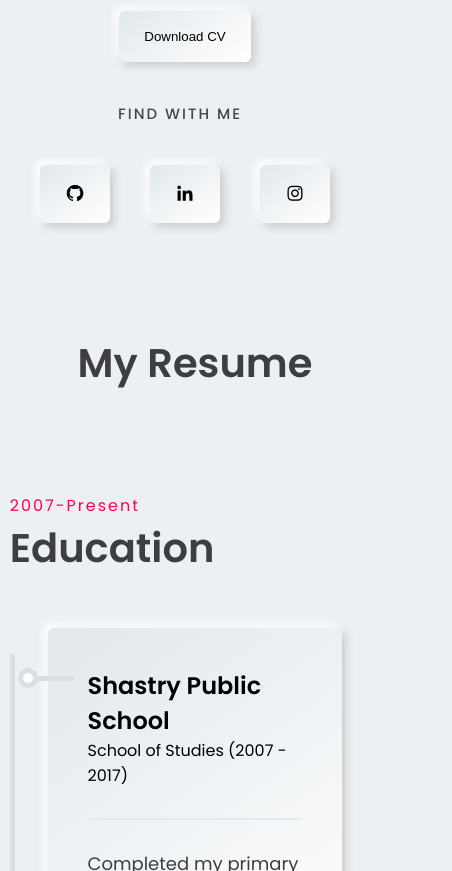
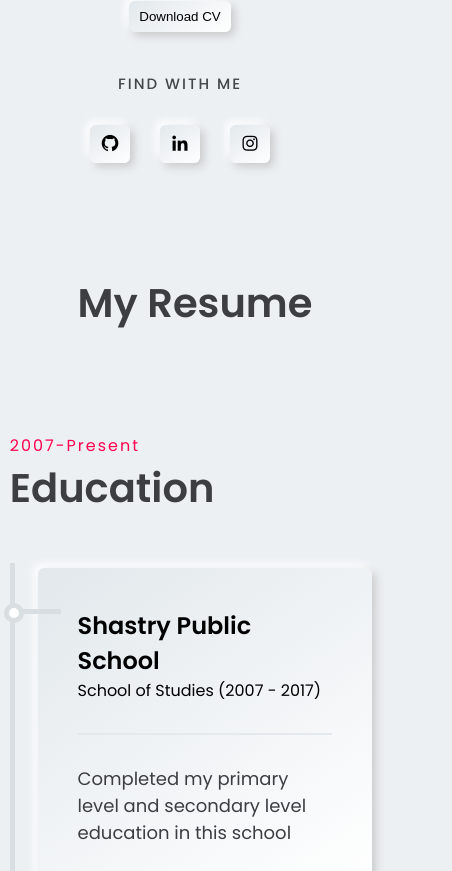
Before and after one commit to manoj-kumar-m/MyPortfolio, a React (Create React App) app: page / in a window 390 px wide. Shown: the part 993-1864 px from the top of the page, 452 px wide, since content can reach past the window. Built offline with nearby package versions, Linux system fonts and the light colour scheme.

Commit message:
made responsitive better

```diff
--- a/src/App.css
+++ b/src/App.css
@@ -24,7 +24,7 @@ body {
 .f_flex {
   display: flex;
   flex-wrap: wrap;
- /* align-items: center; */
+
 }
 a {
   text-decoration: none;
@@ -57,7 +57,7 @@ button {
 .btn_shadow {
   background: linear-gradient(145deg, #e2e8ec, #ffffff);
   box-shadow: 4px 4px 8px #cbcbcb, -4px -4px 8px #ffffff;
-  margin: 10px;
+  margin-bottom: 10px;
 }
 .btn_shadow:hover {
   background: #ff014f;
@@ -99,6 +99,7 @@ h1 {
   display: grid;
   grid-template-columns: repeat(3, 1fr);
   grid-gap: 35px;
+  width: 100%;
 }
 p {
   color: #3c3e41;
@@ -118,14 +119,18 @@ input {
   border: 3px solid #e2e8ec;
   margin-bottom: 20px;
 }
-
+@media (max-width: 768px) {
+  .grid {
+    grid-template-columns: repeat(2, 1fr);
+  }
+}
 /*----------Footer---------*/
 @media (max-width: 768px) {
   body{
     width: 100vw;
   }
   .grid {
-    grid-template-columns: repeat(2, 1fr);
+    grid-template-columns: repeat(1, 1fr);
   }
   .left,
   .right {
--- a/src/components/contact/Contact.css
+++ b/src/components/contact/Contact.css
@@ -14,6 +14,7 @@
   .Contact .details h1 {
     margin: 20px 0 20px 0;
     font-size: 35px;
+
   }
   .Contact .details p {
     font-size: 17px;
@@ -29,7 +30,10 @@
   .Contact button {
     margin-right: 20px;
   }
-
+  .details span{
+    display: flex;
+    justify-content: center;
+  }
   .Contact .right {
     padding: 35px;
   }
@@ -52,9 +56,20 @@
   .Contact .right button i {
     margin-left: 10px;
   }
+  .button{
+    display: flex;
+    justify-content: center;
+    align-items: center;
+    flex-wrap: wrap;
+  }
 
+  @media (max-width: 1400px) {
+    .btn_shadow{
+      padding: 10px 12px;
+    }
 
-  @media (max-width: 1100px) {
+  }
+  @media (max-width: 1150px) {
     .Contact .details p {
       font-size: 14px;
     }
@@ -64,9 +79,18 @@
     .details{
       padding-right: 5px;
     }
+    .btn_shadow{
+      padding: 10px 12px;
+
+    }
   }
 
-  @media (max-width: 768px) {
+  @media (max-width: 950px) {
+    .Contact .box {
+      width: 60%;
+      margin: auto;
+
+    }
     .Contact .d_flex {
       flex-direction: column;
     }
@@ -75,5 +99,25 @@
       width: 100%;
       margin-top: 50px;
     }
+    .btn_shadow{
+      padding: 12px 16px;
 
+    }
   }
+
+  @media (max-width: 700px) {
+    .Contact .box {
+      width: 100%;
+      margin: auto;
+
+    }
+  }
+  @media (max-width: 390px) {
+    .btn_shadow{
+      padding: 8px 10px;
+      margin-right: -20px;
+    }
+    .Contact .box {
+      padding: 10px;
+    }
+  }
--- a/src/components/contact/Contact.jsx
+++ b/src/components/contact/Contact.jsx
@@ -59,24 +59,32 @@ const Contact = () => {
 
                   <h1>Manoj Kumar. M</h1>
 
-                  <p>I am available for freelance work. Connect with me via and call in to my account.</p> <br />
-                  <p>Phone: +91 8431189610</p>
-                  <p>Email  :  manojkumarm0136@gmail.com</p>
-                  <p>Location: Bengaluru, India</p><br /><br />
+                  <p>I am available for freelance work. Connect with me </p> <br />
+                  <p><b>Phone</b> : +91 8431189610</p>
+                  <p><b>Email </b> :  manojkumarm0136@gmail.com</p>
+                  <p><b>Location</b> : Bengaluru, India</p><br /><br />
                   <span>FIND WITH ME</span>
                   <div className='button f_flex'>
+                    <a href="https://github.com/manoj-kumar-m"  target='blank'>
                         <button className='btn_shadow'>
-                        <i class='bx bxl-github' ></i>
+                            <i class='bx bxl-github'></i>
                         </button>
+                      </a>
+                    <a href="https://www.linkedin.com/in/manoj-kumar-m631/" target='blank'>
                       <button className='btn_shadow'>
-                      <i className='bx bxl-linkedin'></i>
+                        <i class='bx bxl-linkedin'></i>
                         </button>
+                    </a>
+                    <a href="https://instagram.com/manoj__kumar__m"  target='blank'>
                         <button className='btn_shadow'>
-                      <i className='bx bxl-instagram'></i>
+                          <i class='bx bxl-instagram'></i>
                         </button>
+                    </a>
+                    <a href="https://twitter.com/MeManoj_Kumar" target="blank">
                       <button className='btn_shadow'>
                         <i className='bx bxl-twitter'></i>
                       </button>
+                    </a>
                   </div>
                 </div>
               </div>
--- a/src/components/education/Education.css
+++ b/src/components/education/Education.css
@@ -55,7 +55,7 @@
     content: "";
     position: absolute;
     top: 16%;
-    left: 0;
+    left: 0px;
     height: 118vh;
     width: 5px;
     background: #d9dee2;
--- a/src/components/education/EducationData.jsx
+++ b/src/components/education/EducationData.jsx
@@ -26,8 +26,24 @@ const EducationData = [
     {
       id: 4,
       category: "experience",
-      year: "Internship (2004 - 2008) ",
-      title: "Samsung Intern",
+      year: "Internship (2022 - present) ",
+      title: "Samsung Internship ",
+      desc: "currently interning at Samsung R & D Institute, India under PRISM program",
+
+    },
+    {
+      id: 5,
+      category: "experience",
+      year: "Internship ((2022 - present) ",
+      title: "Samsung Intern PRISM  Program",
+      desc: "currently interning at Samsung R & D Institute, India under PRISM program",
+
+    },
+    {
+      id: 6,
+      category: "experience",
+      year: "Internship (2022 - present) ",
+      title: "Samsung Intern  PRISM  Program",
       desc: "currently interning at Samsung R & D Institute, India under PRISM program",
 
     },
--- a/src/components/header/Header.css
+++ b/src/components/header/Header.css
@@ -47,8 +47,9 @@ header {
     background: linear-gradient(145deg, #e2e8ec, #ffffff);
     box-shadow: 4px 4px 8px #cbcbcb, -4px -4px 8px #ffffff;
     border-radius:50% ;
-    padding: 0 12px ;
+    padding: 0 13px ;
     width: 70px;
+    height: 70px;
     color: #ff014f;
     margin-top: -6px;
   }
--- a/src/components/home/Home.css
+++ b/src/components/home/Home.css
@@ -81,6 +81,9 @@
   text-align: center;
 
 }
+.col_1 h4{
+  margin-left: -30px;
+}
 
 @media (max-width: 1500px) {
   .hero h1{
@@ -93,6 +96,7 @@
     font-size: 16px;
   }
 }
+
 @media (max-width: 1240px) {
   .hero h1{
     font-size: 35px;
@@ -169,6 +173,7 @@
   .hero .right_img h1  {
     font-size: 40px;
   }
+
 }
 
 @media (max-width: 420px) {
@@ -176,8 +181,6 @@
     text-align: center;
     min-width: 300px;
   }
-  .col_1 h4{
-    margin-right: 20px;
-  }
+
 
 }
--- a/src/components/projects/Card.jsx
+++ b/src/components/projects/Card.jsx
@@ -14,7 +14,7 @@ const Card = (props) => {
   }
   return (
     <>
-      <div className='box btn_shadow '>
+      <div className='box btn_shadow'>
         <div className='img'>
           <img src={props.image} alt='' onClick={toggleModal} />
         </div>
@@ -36,7 +36,7 @@ const Card = (props) => {
       {modal && (
         <div className='modal'>
           <div onClick={toggleModal} className='overlay'></div>
-          <div className='modal-content d_flex'>
+          <div className='modal-content d_flex '>
             <div className='modal-img left'>
               <img src={props.image} alt='' />
             </div>
--- a/src/components/projects/Projects.css
+++ b/src/components/projects/Projects.css
@@ -3,11 +3,17 @@
 }
 .Portfolio .box {
   border-radius: 10px;
-  position: relative;
+  /* position: relative; */
 }
 .Portfolio .box:hover {
   background: none;
   transform: translateY(-0);
+}
+.card{
+
+  display: flex;
+  flex-direction: column;
+  flex-wrap: wrap;
 }
 
 .Portfolio .img {
@@ -91,8 +97,7 @@ body.active-modal {
   background: #f0f3f5;
   padding: 14px 28px;
   border-radius: 3px;
-  max-width: 85%;
-  min-width: 60%;
+
   z-index: 9999;
   box-shadow: 4px 4px 8px #cbcbcb, -4px -4px 8px #ffffff;
   padding: 50px;
```
Lines whose indentation alone changed are shown as unchanged.
